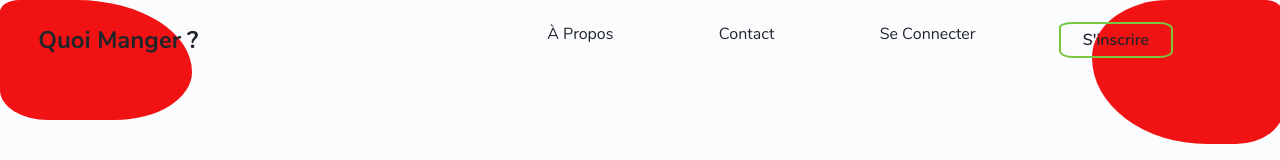
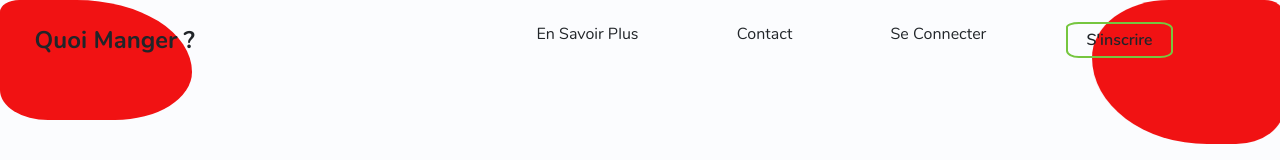
Before and after one commit to pdelpriore/cojemy-front, a React (Create React App) app: page /signup in a window 1280 px wide. Shown: the top 160 px of the page. Built offline with nearby package versions, Linux system fonts and the light colour scheme.

Commit message:
change about for more about app

```diff
--- a/src/components/navbar/Navbar.js
+++ b/src/components/navbar/Navbar.js
@@ -5,11 +5,11 @@ import { NavLink } from "react-router-dom";
 import { Link } from "react-scroll";
 import "./navbar.css";
 
-//NavLink will be used for app navigation when user logged
+//NavLink will be used for app navigation when user logged (another menu)
 
 const navItems = [
   { name: "quoi manger ?" },
-  { name: "à propos" },
+  { name: "en savoir plus" },
   { name: "contact" },
   { name: "se connecter", path: "/login" },
   { name: "s'inscrire", path: "/signup" }
--- a/src/views/about/About.js
+++ b/src/views/about/About.js
@@ -3,8 +3,8 @@ import "./about.css";
 
 const About = () => {
   return (
-    <div className="about-section" id="à propos">
-      About
+    <div className="about-section" id="en savoir plus">
+      En savoir plus
     </div>
   );
 };
```
